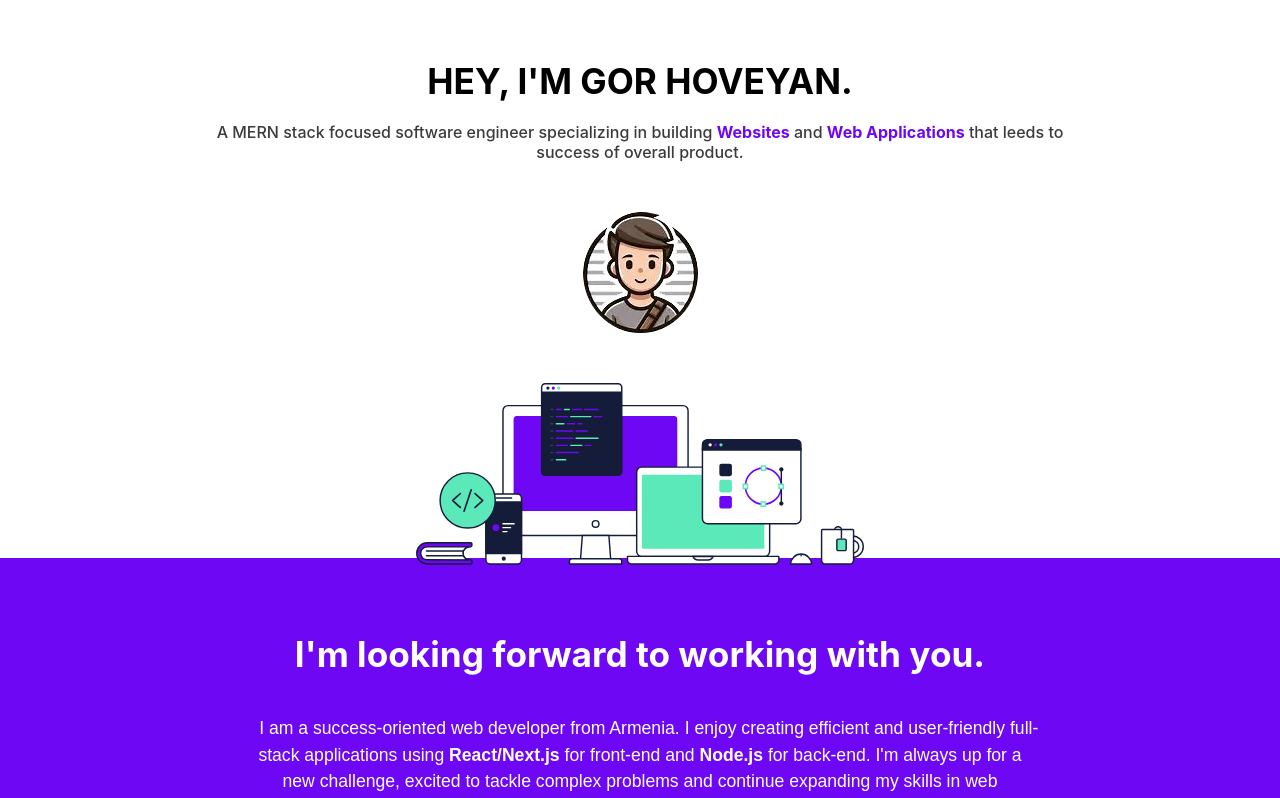
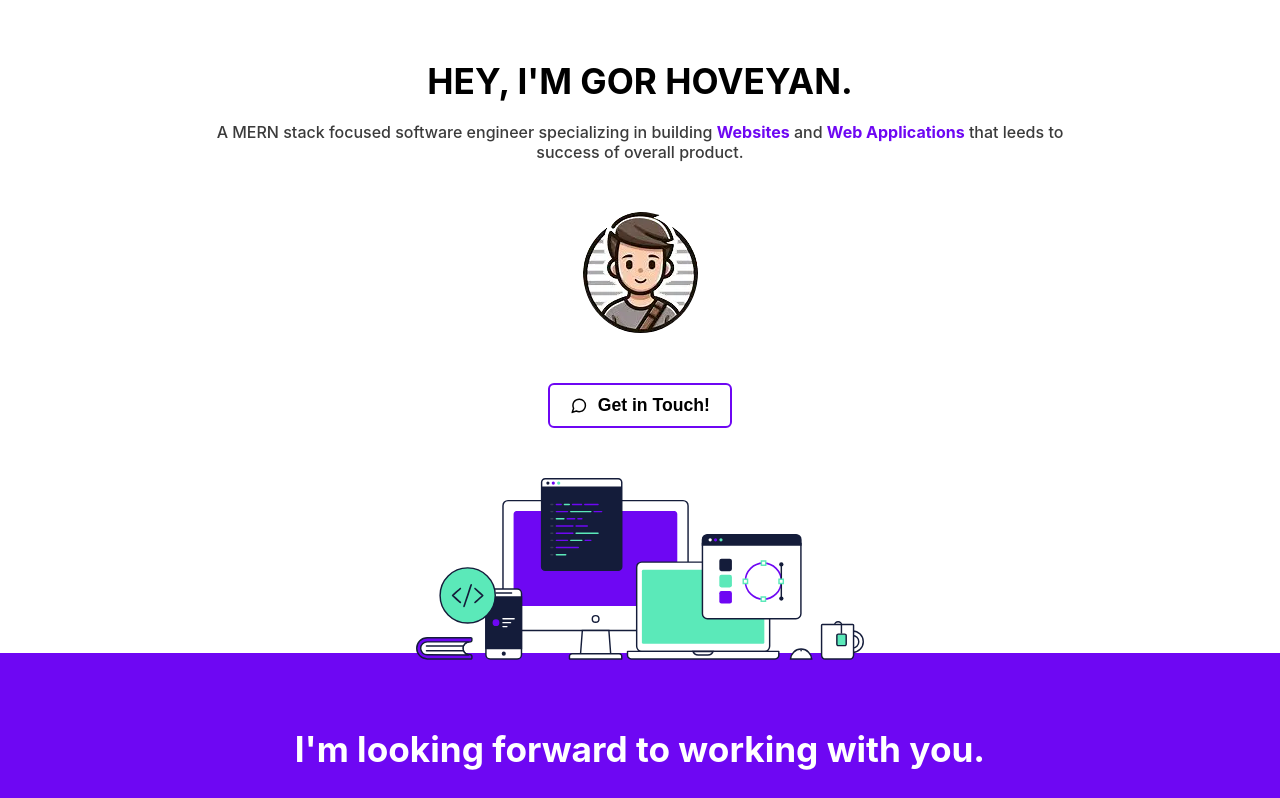
Before and after one commit to Gor-Hoveyan/Gor-Hoveyan.github.io, a React (Create React App) app: page / in a window 1280 px wide. Shown: the top 798 px of the page. Built offline with nearby package versions, Linux system fonts and the light colour scheme; a web font is replaced by a local one.

Commit message:
Add action button

```diff
--- a/src/App.js
+++ b/src/App.js
@@ -1,18 +1,19 @@
 import styles from "./App.module.scss";
 import About from "./components/about/About";
 import Home from "./components/home/Home";
-import { lazy } from "react";
+import { lazy, useRef } from "react";
 
 const Works = lazy(() => import("./components/works/Works"));
 const Contact = lazy(() => import("./components/contact/Contact"));
 
 function App() {
+  const contactRef = useRef(null)
   return (
     <main className={styles.main}>
-      <Home />
+      <Home onContactClick={() => contactRef.current?.scrollIntoView({ behavior: "smooth" })}/>
       <About />
       <Works />
-      <Contact />
+      <Contact ref={contactRef}/>
     </main>
   );
 }
--- a/src/components/contact/Contact.jsx
+++ b/src/components/contact/Contact.jsx
@@ -1,13 +1,13 @@
-import React from "react";
+import React, { forwardRef } from "react";
 import styles from "./Contact.module.scss";
 import { ImLinkedin } from "react-icons/im";
 import { FaTelegram, FaGithub } from "react-icons/fa6";
 import { ImMail4 } from "react-icons/im";
 
-export default function Contact() {
+const Contact = forwardRef((props, ref) =>  {
   const date = new Date();
   return (
-    <footer className={styles.main}>
+    <footer className={styles.main} ref={ref}>
       <p className={styles.content}>Live. Create. Explore.</p>
       <section className={styles.contacts}>
         <a
@@ -91,4 +91,6 @@ export default function Contact() {
       </div>
     </footer>
   );
-}
+})
+
+export default Contact;
--- a/src/components/home/Home.jsx
+++ b/src/components/home/Home.jsx
@@ -2,8 +2,9 @@ import React from "react";
 import styles from "./Home.module.scss";
 import avatar from "./../../assets/images/avatar.webp";
 import { ReactComponent as BackgroundSvg } from "./../../assets/images/hero-devices.svg";
+import { FiMessageCircle } from "react-icons/fi";
 
-export default function Home() {
+export default function Home({onContactClick}) {
   return (
     <section className={styles.main}>
       <section className={styles.contentDiv}>
@@ -15,6 +16,10 @@ export default function Home() {
         </p>
       </section>
       <img className={styles.avatar} alt="avatar" src={avatar} />
+      <button className={styles.btn} onClick={() => onContactClick()}>
+        <FiMessageCircle />
+        Get in Touch!
+      </button>
       <BackgroundSvg
         className={styles.background}
         alt="bg"
--- a/src/components/home/Home.module.scss
+++ b/src/components/home/Home.module.scss
@@ -9,7 +9,6 @@
   justify-content: center;
   align-items: center;
   text-align: center;
-
   span {
     font-weight: bolder;
     color: #6e07f3;
@@ -49,6 +48,39 @@
   }
 }
 
+.btn {
+  border: 2px solid #6e07f3;
+  border-radius: 6px;
+  background: none;
+  padding: 10px 20px; /* Added padding for better spacing */
+  font-size: 1.1rem; /* Slightly larger font for readability */
+  font-weight: 600;
+  color: black;
+  margin-bottom: 50px;
+  transition: all 0.3s ease-in-out; /* Simplified transition */
+  display: flex;
+  align-items: center;
+  justify-content: center;
+  cursor: url('./../../assets/images/pointer.svg'), auto;
+
+  svg {
+    margin-right: 10px; /* Increased space between the icon and text */
+  }
+
+  &:hover {
+    transform: scale(1.1); /* Slightly enlarged for emphasis */
+    background: #6e07f3;
+    color: white;
+    border: 2px solid transparent; /* Subtle change in border to make it smoother */
+    box-shadow: 0 4px 12px rgba(0, 0, 0, 0.1); /* Added box-shadow for a lifted effect */
+  }
+
+  &:focus {
+    outline: none; /* Remove the default outline */
+  }
+}
+
+
 @keyframes avatarAnimation {
   0% {
     transform: rotateY(0deg);
```
